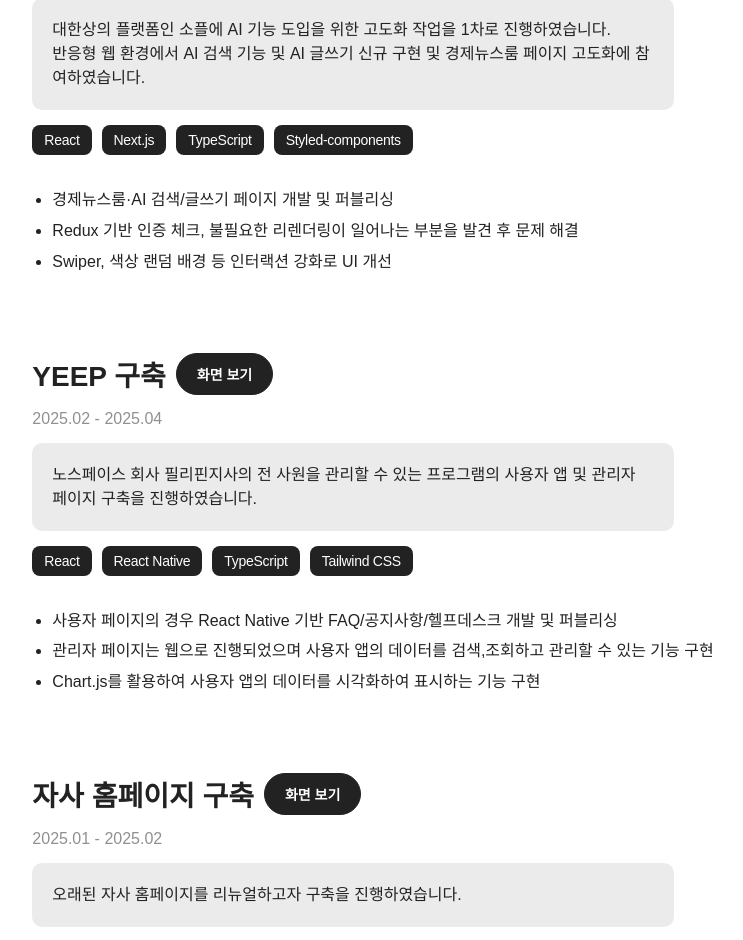
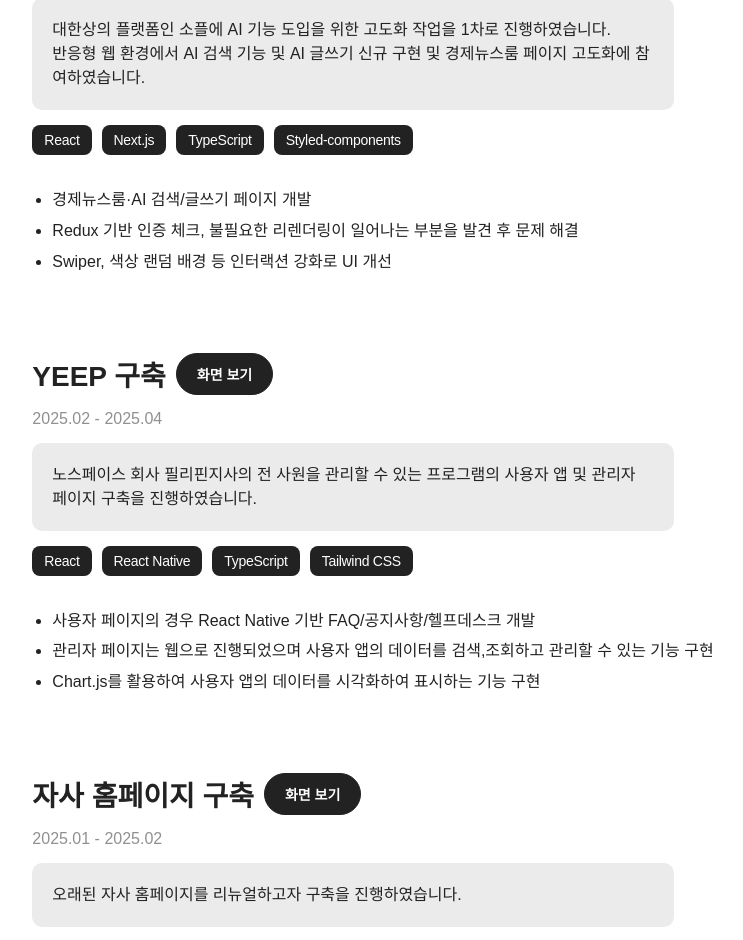
Before and after one commit to hyeminem-Jo/hyejin-portfolio, a Next.js app: page / in a window 1280 px wide. Shown: the part 3883-4823 px from the top of the page, without its empty margins (251-994 px from the left). Built offline with nearby package versions, Linux system fonts and the light colour scheme.

Commit message:
fix: Works 내용 수정

```diff
--- a/src/app/_modules/works/Works.tsx
+++ b/src/app/_modules/works/Works.tsx
@@ -57,7 +57,7 @@ const companyList = [
         projectPeriod: '2025.03 - 2025.04',
         skillList: ['React', 'Next.js', 'TypeScript', 'Styled-components'],
         projectWorkList: [
-          '경제뉴스룸·AI 검색/글쓰기 페이지 개발 및 퍼블리싱',
+          '경제뉴스룸·AI 검색/글쓰기 페이지 개발',
           'Redux 기반 인증 체크, 불필요한 리렌더링이 일어나는 부분을 발견 후 문제 해결',
           'Swiper, 색상 랜덤 배경 등 인터랙션 강화로 UI 개선',
         ],
@@ -86,7 +86,7 @@ const companyList = [
         projectPeriod: '2025.02 - 2025.04',
         skillList: ['React', 'React Native', 'TypeScript', 'Tailwind CSS'],
         projectWorkList: [
-          '사용자 페이지의 경우 React Native 기반 FAQ/공지사항/헬프데스크 개발 및 퍼블리싱',
+          '사용자 페이지의 경우 React Native 기반 FAQ/공지사항/헬프데스크 개발',
           '관리자 페이지는 웹으로 진행되었으며 사용자 앱의 데이터를 검색,조회하고 관리할 수 있는 기능 구현',
           'Chart.js를 활용하여 사용자 앱의 데이터를 시각화하여 표시하는 기능 구현',
         ],
```
